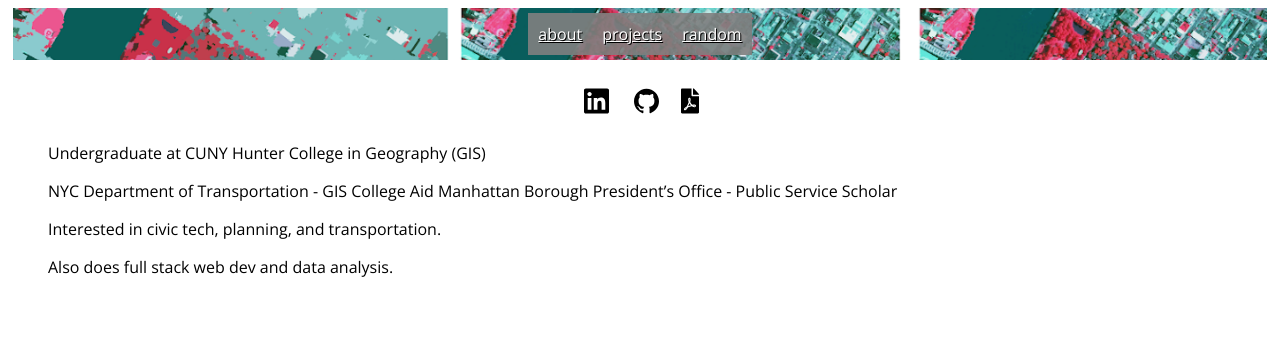
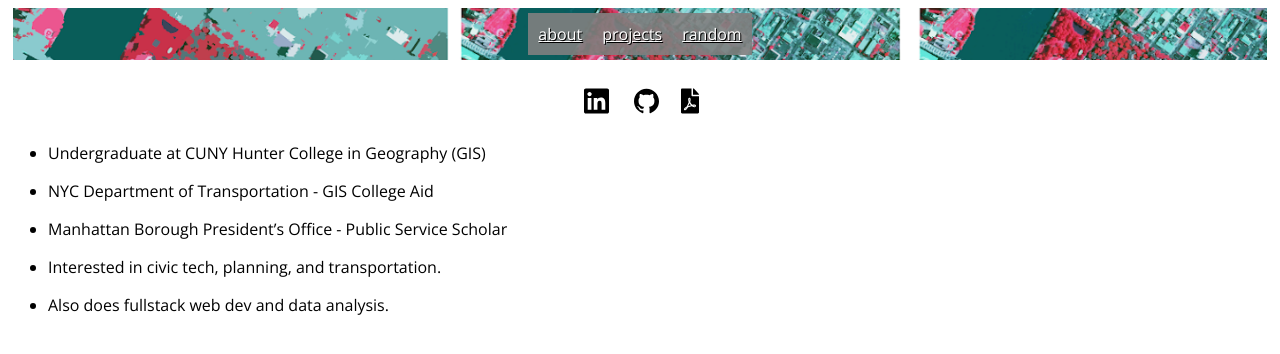
Before and after one commit to zhik/zhik.github.io, a Jekyll site: the page built from index.md, in a window 1280 px wide. Shown: the top 354 px of the page. Built offline with Jekyll 4.4.1, drawn with Linux system fonts in a browser that asks for light colours.

Commit message:
Update index.md

```diff
--- a/index.md
+++ b/index.md
@@ -10,11 +10,12 @@ title: about
     <a class="icon" href="pdfs/resume.pdf"><img src="images/file.svg" alt="resume-link"></a>
 </div>
 
-> Undergraduate at CUNY Hunter College in Geography (GIS)
+* Undergraduate at CUNY Hunter College in Geography (GIS)
 
-> NYC Department of Transportation - GIS College Aid
-> Manhattan Borough President's Office - Public Service Scholar
+* NYC Department of Transportation - GIS College Aid
 
-> Interested in civic tech, planning, and transportation.
+* Manhattan Borough President's Office - Public Service Scholar
 
-> Also does full stack web dev and data analysis.
+* Interested in civic tech, planning, and transportation.
+
+* Also does fullstack web dev and data analysis.
```
